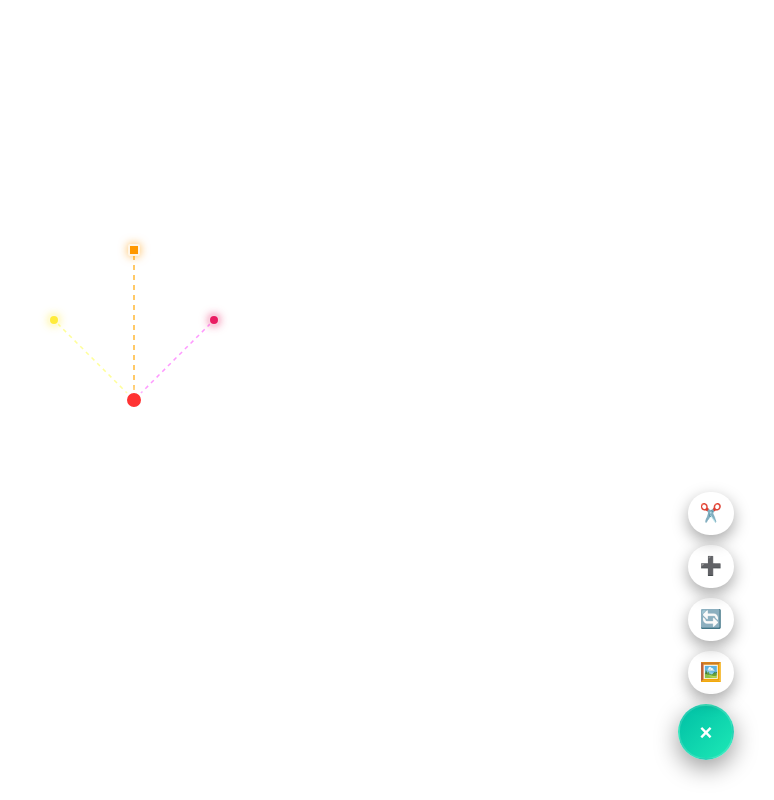
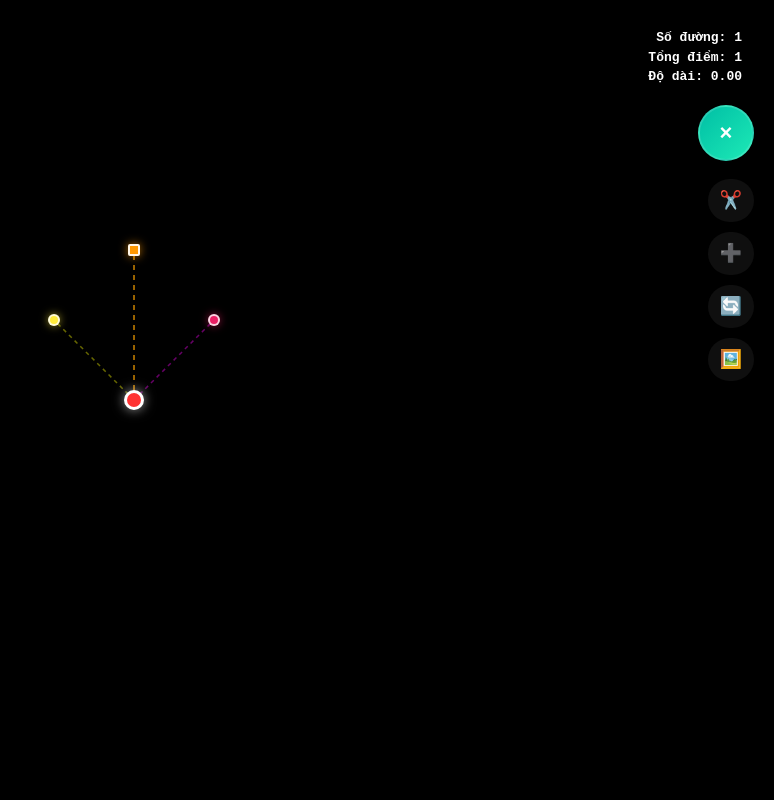
Before and after one commit to kiet02/test, a Next.js app: page / in a window 1280 px wide. Both pictures are taken after a click on the button "Mở menu hành động". Shown: the whole page, without its empty margins (506-1280 px from the left). Built offline with nearby package versions, Linux system fonts and the light colour scheme.

Commit message:
add: move

```diff
--- a/app/components/SpeedDial.tsx
+++ b/app/components/SpeedDial.tsx
@@ -15,9 +15,7 @@ type Props = {
   addNewCurve: () => void;
   resetCanvas: () => void;
   handleFileChange: (e: React.ChangeEvent<HTMLInputElement>) => void;
-  curveCount: number;
-  totalPoints: number;
-  totalLength: number;
+  // kept minimal props — counts shown by page wrapper
 };
 
 export default function SpeedDial({
@@ -26,9 +24,6 @@ export default function SpeedDial({
   addNewCurve,
   resetCanvas,
   handleFileChange,
-  curveCount,
-  totalPoints,
-  totalLength,
 }: Props) {
   const [open, setOpen] = useState(false);
   const [focusedIndex, setFocusedIndex] = useState<number>(-1);
@@ -61,10 +56,59 @@ export default function SpeedDial({
   }, [open, focusedIndex]);
 
   return (
-    <div data-ui-speeddial style={{ position: "absolute", right: 20, bottom: 20, zIndex: 999 }}>
+    <div data-ui-speeddial style={{ zIndex: 999 }}>
       <div style={{ display: "flex", flexDirection: "column", alignItems: "flex-end", gap: 10 }}>
+        {/* Floating info bubble / toggle first so actions will drop down beneath it */}
+        <div style={{ display: "flex", gap: 12, alignItems: "center" }}>
+          <button
+            id="speeddial-toggle"
+            aria-haspopup="menu"
+            aria-controls="speeddial-actions"
+            aria-expanded={open}
+            tabIndex={0}
+            onKeyDown={(e) => {
+              if (e.key === 'Enter' || e.key === ' ') {
+                e.preventDefault();
+                setOpen((s) => !s);
+                if (!open) setFocusedIndex(0);
+              }
+              if (e.key === 'Escape') setOpen(false);
+              if ((e.key === 'ArrowDown' || e.key === 'ArrowUp') && open) {
+                e.preventDefault();
+                const dir = e.key === 'ArrowDown' ? 1 : -1;
+                setFocusedIndex((i) => (i + dir + actions.length) % actions.length);
+              }
+            }}
+            onClick={() => {
+              setOpen((s) => !s);
+              if (!open) setFocusedIndex(0);
+            }}
+            aria-label={open ? "Đóng menu hành động" : "Mở menu hành động"}
+            style={{
+              display: "inline-flex",
+              alignItems: "center",
+              justifyContent: "center",
+              width: 56,
+              height: 56,
+              borderRadius: 28,
+              background: "linear-gradient(135deg,#00bfa5,#1de9b6)",
+              color: "white",
+              fontSize: 22,
+              fontWeight: 800,
+              boxShadow: "0 8px 24px rgba(0,0,0,0.4)",
+              border: "2px solid rgba(255,255,255,0.14)",
+              cursor: "pointer",
+            }}
+          >
+            {open ? "×" : "☰"}
+          </button>
+
+          {/* hidden file input to open the file picker */}
+          <input ref={inputRef} type="file" accept="image/*" style={{ display: "none" }} onChange={handleFileChange} />
+        </div>
+
         {open && (
-          <div id="speeddial-actions" role="menu" aria-hidden={!open} style={{ display: "flex", flexDirection: "column", alignItems: "flex-end", gap: 10 }}>
+          <div id="speeddial-actions" role="menu" aria-hidden={!open} style={{ display: "flex", flexDirection: "column", alignItems: "flex-end", gap: 10, marginTop: 8 }}>
                       {actions.map((a, idx) => (
                           <button
                               key={a.id}
@@ -115,7 +159,8 @@ export default function SpeedDial({
                                   color: "white",
                                   cursor: "pointer",
                                   boxShadow: "0 6px 16px rgba(0,0,0,0.35)",
-                                  transform: open && !prefersReducedMotion ? 'translateY(0)' : 'translateY(6px)',
+                                  // closed state is slightly above so the open animation looks like a downward drop
+                                  transform: open && !prefersReducedMotion ? 'translateY(0)' : 'translateY(-6px)',
                                   opacity: open ? 1 : 0,
                                   transition: prefersReducedMotion ? 'none' : 'opacity 180ms ease, transform 180ms ease',
                               }}
@@ -127,54 +172,7 @@ export default function SpeedDial({
               </div>
         )}
 
-        {/* Floating info bubble */}
-        <div style={{ display: "flex", gap: 12, alignItems: "center" }}>
-                          <button
-                              id="speeddial-toggle"
-                              aria-haspopup="menu"
-                              aria-controls="speeddial-actions"
-                              aria-expanded={open}
-                              tabIndex={0}
-                              onKeyDown={(e) => {
-                                  if (e.key === 'Enter' || e.key === ' ') {
-                                      e.preventDefault();
-                                      setOpen((s) => !s);
-                                      if (!open) setFocusedIndex(0);
-                                  }
-                                  if (e.key === 'Escape') setOpen(false);
-                                  if ((e.key === 'ArrowDown' || e.key === 'ArrowUp') && open) {
-                                      e.preventDefault();
-                                      const dir = e.key === 'ArrowDown' ? 1 : -1;
-                                      setFocusedIndex((i) => (i + dir + actions.length) % actions.length);
-                                  }
-                              } }
-                              onClick={() => {
-                                  setOpen((s) => !s);
-                                  if (!open) setFocusedIndex(0);
-                              } }
-                              aria-label={open ? "Đóng menu hành động" : "Mở menu hành động"}
-                              style={{
-                                  display: "inline-flex",
-                                  alignItems: "center",
-                                  justifyContent: "center",
-                                  width: 56,
-                                  height: 56,
-                                  borderRadius: 28,
-                                  background: "linear-gradient(135deg,#00bfa5,#1de9b6)",
-                                  color: "white",
-                                  fontSize: 22,
-                                  fontWeight: 800,
-                                  boxShadow: "0 8px 24px rgba(0,0,0,0.4)",
-                                  border: "2px solid rgba(255,255,255,0.14)",
-                                  cursor: "pointer",
-                              }}
-                          >
-                              {open ? "×" : "☰"}
-                          </button>
 
-                          {/* hidden file input to open the file picker */}
-                              <input ref={inputRef} type="file" accept="image/*" style={{ display: "none" }} onChange={handleFileChange} />
-                            </div>
       </div>
     </div>
   );
--- a/app/page.tsx
+++ b/app/page.tsx
@@ -29,8 +29,8 @@ export default function BezierCurveEditor() {
     setPoints((prev) =>
       prev.map((p) => ({
         ...p,
-        x: window.innerWidth / 2,
-        y: window.innerHeight / 2,
+        x: window.innerWidth,
+        y: window.innerHeight ,
       }))
     );
   }, []);
@@ -63,6 +63,21 @@ export default function BezierCurveEditor() {
     startPan: { x: number; y: number };
   }>({ active: false, initialDistance: 0, initialScale: 1, midScreenX: 0, midScreenY: 0, startPan: { x: 0, y: 0 } });
   const containerRef = useRef<HTMLDivElement | null>(null);
+  const _initialCentered = useRef(false);
+
+  useEffect(() => {
+    if (_initialCentered.current) return;
+    const el = containerRef.current;
+    if (!el) return;
+
+    const innerFactor = 2; // inner element is 200% × 200%
+    const rect = el.getBoundingClientRect();
+    const desiredPanX = (rect.width - rect.width * innerFactor * scale) / (2 * scale);
+    const desiredPanY = (rect.height - rect.height * innerFactor * scale) / (2 * scale);
+
+    setPan({ x: desiredPanX, y: desiredPanY });
+    _initialCentered.current = true;
+  }, [scale]);
 
   const [deleteMode, setDeleteMode] = useState(false);
 
@@ -438,6 +453,7 @@ export default function BezierCurveEditor() {
         paddingBottom: "env(safe-area-inset-bottom, 0px)",
         userSelect: "none",
         touchAction: "none",
+        backgroundColor: "#222",
       }}
       ref={containerRef}
       onPointerDown={handleBackgroundPointerDown}
@@ -453,6 +469,9 @@ export default function BezierCurveEditor() {
           inset: 0,
           transform: `translate(${pan.x}px, ${pan.y}px) scale(${scale})`,
           transformOrigin: "0 0",
+          width: "200%",
+          height: "200%",
+          backgroundColor: "black",
         }}
         onPointerDown={handleBackgroundPointerDown}
       >
@@ -467,7 +486,7 @@ export default function BezierCurveEditor() {
       <div
         style={{
           position: "absolute",
-          bottom: `calc(20px + env(safe-area-inset-bottom, 0px))`,
+          top: `calc(20px + env(safe-area-inset-top, 0px))`,
           right: 20,
           display: "flex",
           flexDirection: "column",
@@ -475,15 +494,29 @@ export default function BezierCurveEditor() {
           alignItems: "flex-end",
         }}
       >
+        <div
+          style={{
+            color: "white",
+            backgroundColor: "rgba(0,0,0,0.7)",
+            padding: "8px 12px",
+            borderRadius: 8,
+            fontFamily: "monospace",
+            fontSize: 13,
+            fontWeight: 600,
+            textAlign: "right",
+            minWidth: 140,
+          }}
+        >
+          <div>Số đường: {Object.keys(curves).length}</div>
+          <div>Tổng điểm: {points.length}</div>
+          <div>Độ dài: {totalLength.toFixed(2)}</div>
+        </div>
       <SpeedDial
         deleteMode={deleteMode}
         setDeleteMode={setDeleteMode}
         addNewCurve={addNewCurve}
         resetCanvas={resetCanvas}
         handleFileChange={handleFileChange}
-        curveCount={Object.keys(curves).length}
-        totalPoints={points.length}
-        totalLength={totalLength}
       />
       </div>
     </div>
```
